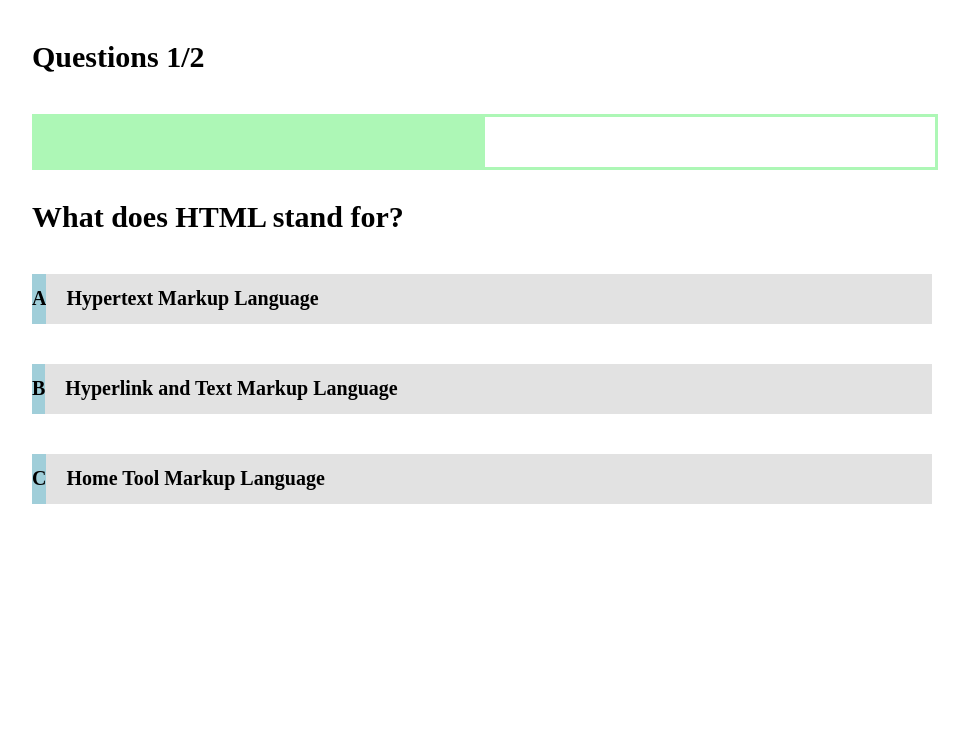
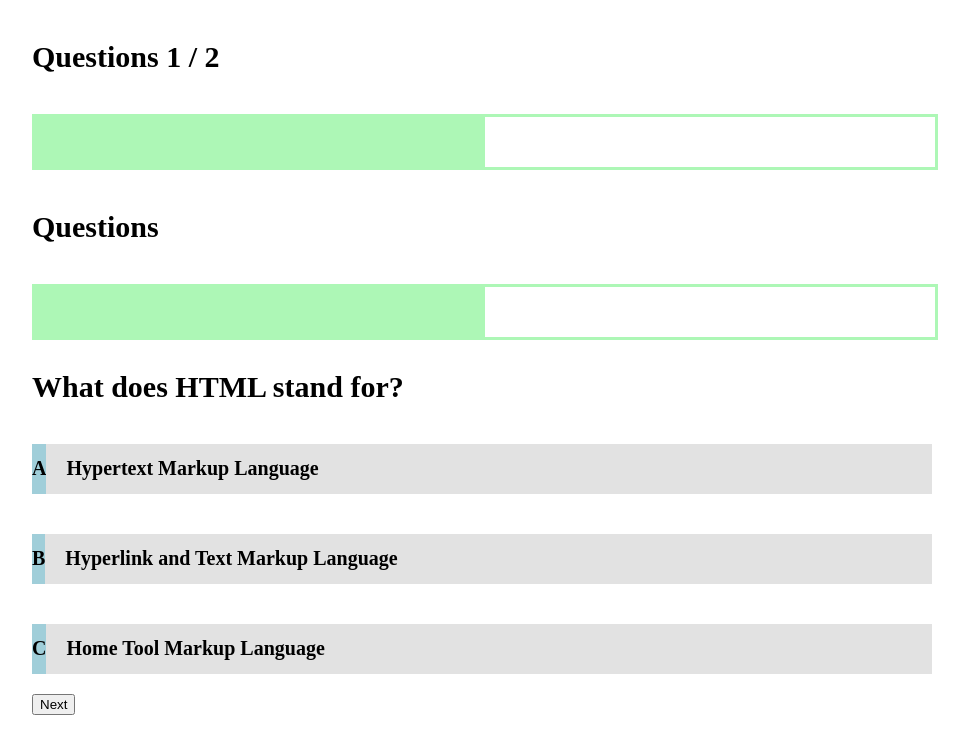
Before and after one commit to bgsdewo/Vue_JS3, a Vue app in the folder quiz-vue/: page /quiz/1 in a window 1280 px wide. Shown: the top 754 px of the page, without its empty margins (158-1127 px from the left). Built offline with nearby package versions, Linux system fonts and the light colour scheme.

Commit message:
Membuat Dinamis Nomor Halaman Pertanyaan

```diff
--- a/quiz-vue/src/components/QuizHeader.vue
+++ b/quiz-vue/src/components/QuizHeader.vue
@@ -1,6 +1,10 @@
+<script setup>
+import { defineProps } from 'vue';
+const { questionPage } = defineProps(['questionPage'])
+</script>
 <template>
        <header>
-        <h4>Questions 1/2</h4>
+        <h4>Questions {{ questionPage }}</h4>
         <div class="bar">
             <div class="bar-progress"></div>
         </div>
--- a/quiz-vue/src/views/Quiz.vue
+++ b/quiz-vue/src/views/Quiz.vue
@@ -1,23 +1,38 @@
 <script setup>
 import QuizHeader from '@/components/QuizHeader.vue'
 import QuizContent from '@/components/QuizContent.vue'
-import { ref } from 'vue'
+import { ref, watch } from 'vue'
 import { useRoute } from 'vue-router';
 import quizes from '../data/quizes.json'
 
 const route = useRoute()
 const quizId = parseInt(route.params.id)
-const quiz = quizes.find((q) => q.id ===quizId)
+const quiz = quizes.find((q) => q.id === quizId)
 
 
 const currentQuestionIndex = ref(0)
+
+const questionPage = ref(
+    `${currentQuestionIndex.value  + 1} / ${quiz.questions.length}`
+)
+
+
+watch(
+    () => currentQuestionIndex.value,
+    () => {
+    questionPage.value = `${currentQuestionIndex.value + 1} / ${quiz.questions.length}`
+})
+
+
 </script>
 
 
 
 <template>
+    <QuizHeader :questionPage="questionPage"/>
     <QuizHeader />
     <QuizContent :question="quiz.questions[currentQuestionIndex]" />
+    <button @click="currentQuestionIndex++" :disabled="currentQuestionIndex === quiz.questions.length - 1">Next</button>
 </template>
 
 <style scoped>
```
